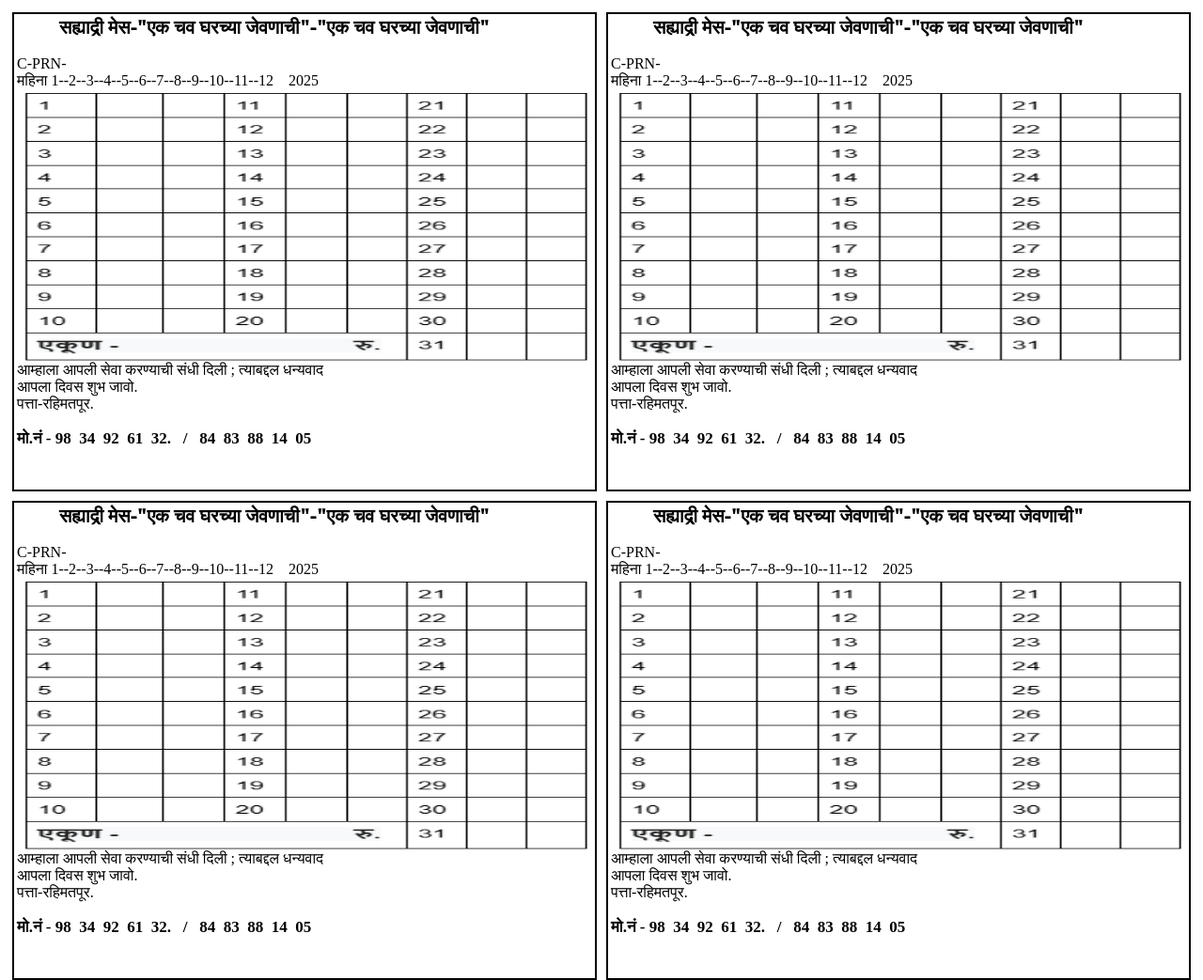
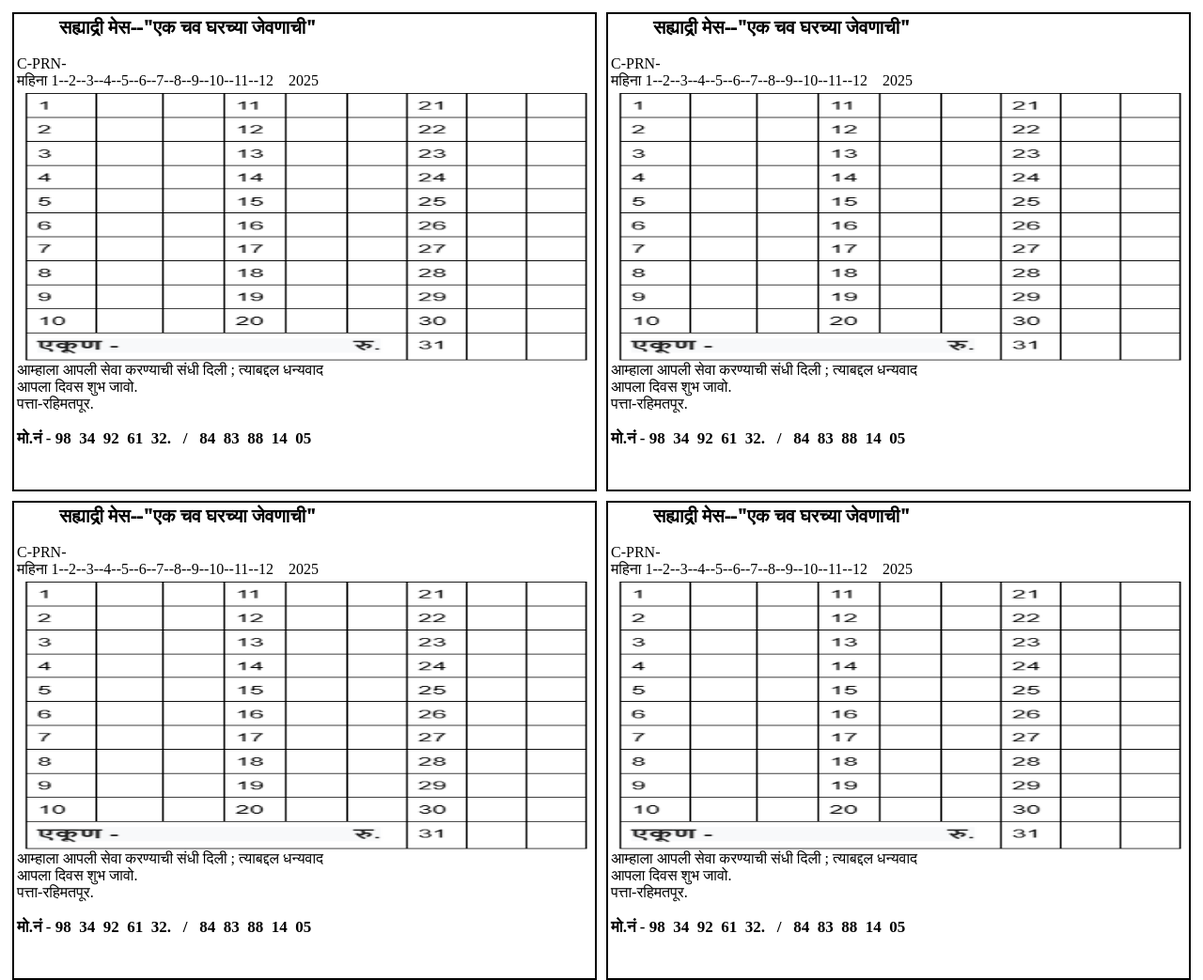
Before and after one commit to aniruddhamaheshmane/FIRST-PAGE-MESS-BILL, a plain HTML site: page index.html in a window 1280 px wide. Shown: the whole page at 94% size. Drawn offline with Linux system fonts and the light colour scheme.

Commit message:
Update index.html

```diff
--- a/index.html
+++ b/index.html
@@ -44,7 +44,7 @@
     <div class="d">
 
         <div class="a">
-            <div class="mheding"> &nbsp&nbsp&nbsp&nbsp&nbsp&nbsp&nbsp&nbsp&nbspसह्याद्री मेस-"एक चव घरच्या जेवणाची"-"एक चव घरच्या जेवणाची"  </div>
+            <div class="mheding"> &nbsp&nbsp&nbsp&nbsp&nbsp&nbsp&nbsp&nbsp&nbspसह्याद्री मेस--"एक चव घरच्या जेवणाची"  </div>
        <br>
             <div>C-PRN-</div>
       <div>महिना 1--2--3--4--5--6--7--8--9--10--11--12 &nbsp&nbsp&nbsp2025</div>
@@ -57,7 +57,7 @@
           <div class="a">
 
 
-                       <div class="mheding"> &nbsp&nbsp&nbsp&nbsp&nbsp&nbsp&nbsp&nbsp&nbspसह्याद्री मेस-"एक चव घरच्या जेवणाची"-"एक चव घरच्या जेवणाची"  </div>
+                       <div class="mheding"> &nbsp&nbsp&nbsp&nbsp&nbsp&nbsp&nbsp&nbsp&nbspसह्याद्री मेस--"एक चव घरच्या जेवणाची"  </div>
                            <br>
                                      <div>C-PRN-</div>
       <div>महिना 1--2--3--4--5--6--7--8--9--10--11--12 &nbsp&nbsp&nbsp2025</div>
@@ -78,7 +78,7 @@
         <div class="a">
 
 
-                       <div class="mheding"> &nbsp&nbsp&nbsp&nbsp&nbsp&nbsp&nbsp&nbsp&nbspसह्याद्री मेस-"एक चव घरच्या जेवणाची"-"एक चव घरच्या जेवणाची"  </div>              <br>                    <div>C-PRN-</div>
+                       <div class="mheding"> &nbsp&nbsp&nbsp&nbsp&nbsp&nbsp&nbsp&nbsp&nbspसह्याद्री मेस--"एक चव घरच्या जेवणाची"  </div>              <br>                    <div>C-PRN-</div>
       <div>महिना 1--2--3--4--5--6--7--8--9--10--11--12 &nbsp&nbsp&nbsp2025</div>
 
             <img class="b"  src="c.jpeg" alt="">
@@ -89,7 +89,7 @@
           <div class="a">
 
 
-                       <div class="mheding"> &nbsp&nbsp&nbsp&nbsp&nbsp&nbsp&nbsp&nbsp&nbspसह्याद्री मेस-"एक चव घरच्या जेवणाची"-"एक चव घरच्या जेवणाची"  </div>              <br>                    <div>C-PRN-</div>
+                       <div class="mheding"> &nbsp&nbsp&nbsp&nbsp&nbsp&nbsp&nbsp&nbsp&nbspसह्याद्री मेस--"एक चव घरच्या जेवणाची"  </div>              <br>                    <div>C-PRN-</div>
       <div>महिना 1--2--3--4--5--6--7--8--9--10--11--12 &nbsp&nbsp&nbsp2025</div>
 
             <img class="b"  src="c.jpeg" alt="">
```
